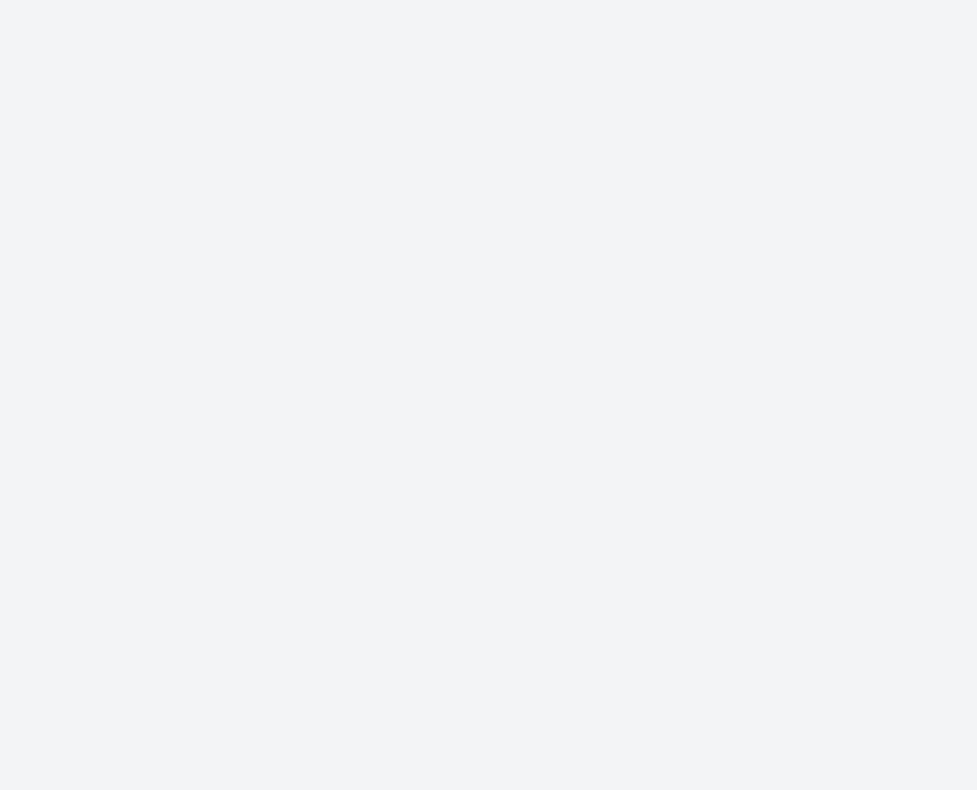
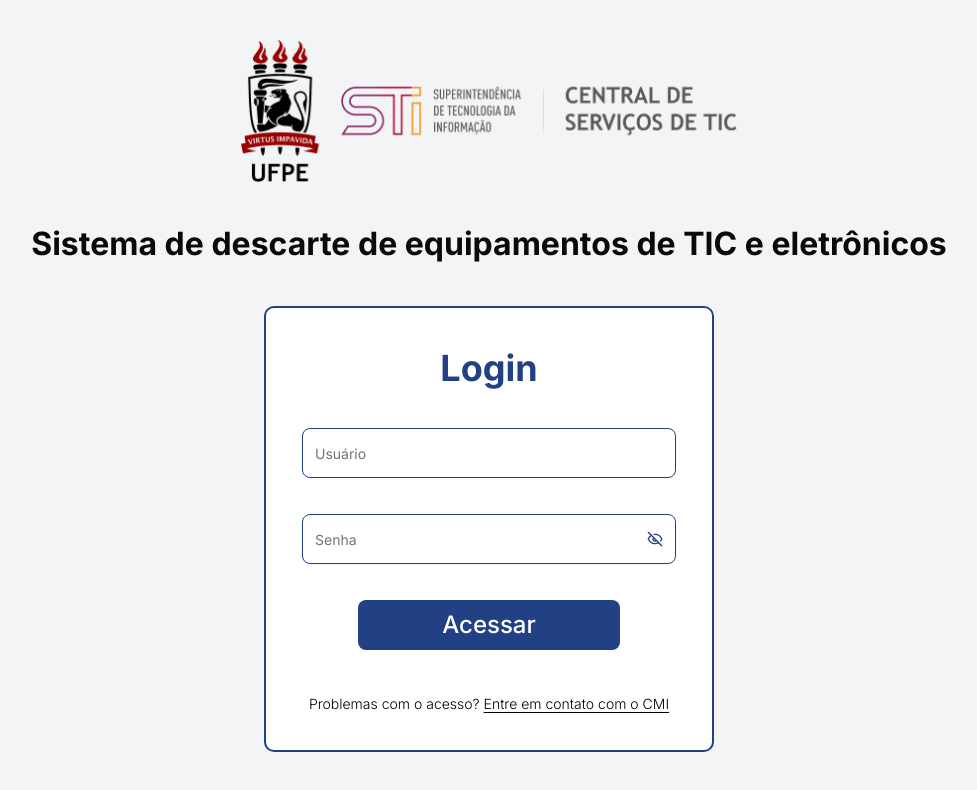
Before and after one commit to marcos-kaio/dispose-electronic-waste-frontend, a React (Vite) app: page /login in a window 1280 px wide. Before the commit this address had no page. Shown: the top 790 px of the page, without its empty margins (151-1128 px from the left). Built offline with nearby package versions, Linux system fonts and the light colour scheme.

Commit message:
feat(auth-flow-and-layout): adjust initial auth flow to be able to login with a mocked auth data

```diff
--- a/src/features/auth/contexts/AuthContext.tsx
+++ b/src/features/auth/contexts/AuthContext.tsx
@@ -4,24 +4,33 @@
 interface AuthContextData {
   isAuthenticated: boolean;
   user: { name: string; email: string } | null;
-  login: (email: string) => void;
+  login: (user: string, password?: string) => Promise<void>;
   logout: () => void;
 }
 
 const AuthContext = createContext<AuthContextData>({} as AuthContextData);
 
 export function AuthProvider({ children }: { children: ReactNode }) {
-  const [user, setUser] = useState<{ name: string; email: string } | null>(null);
+  const [user, setUser] = useState<{ name: string; email: string } | null>(
+    null,
+  );
   const navigate = useNavigate();
 
-  function login(email: string) {
-    setUser({ name: "Usuário teste", email });
-    navigate("/"); // adicionar rota correta para página inicial de dashboard
+  async function login(user: string, password?: string) {
+
+    await new Promise(resolve => setTimeout(resolve, 1000));
+
+    if (user === "admin" && password === "Admin@123") {
+      setUser({ name: "Administrador STI", email: user });
+      navigate("/dashboard");
+    } else {
+      throw new Error("Usuário ou senha incorretos!");
+    }
   }
 
   function logout() {
     setUser(null);
-    navigate("/");
+    navigate("/login");
   }
 
   const isAuthenticated = !!user;
@@ -34,6 +43,6 @@
 }
 
 // eslint-disable-next-line react-refresh/only-export-components
-export function useAuth(){
-    return useContext(AuthContext)
+export function useAuth() {
+  return useContext(AuthContext);
 }
--- a/src/features/auth/pages/LoginPage.tsx
+++ b/src/features/auth/pages/LoginPage.tsx
@@ -27,9 +27,17 @@
   });
   const { errors } = form.formState;
 
-  const onSubmit = (data: loginFormData) => {
-    console.log("Logado: ", data);
-    login(data.user);
+  const onSubmit = async (data: loginFormData) => {
+    try{
+      await login(data.user, data.password);
+    } catch (error) {
+      if (error instanceof Error) {
+        form.setError("root", {
+          type: "manual",
+          message: error.message,
+        });
+      }
+    }
   };
 
   return (
@@ -93,6 +101,12 @@
             )}
           </div>
 
+          {errors.root && (
+            <div className="text-red-500 text-sm text-center font-medium bg-red-50 p-3 rounded-md border border-red-200 w-full sm:w-[70%] self-center">
+              {errors.root.message}
+            </div>
+          )}
+
           <Button
             className="w-full sm:w-[70%] self-center bg-[#224185] hover:bg-[#60749e] text-white text-sm sm:text-2xl h-12.5 cursor-pointer mb-2"
             type="submit"
--- a/src/routes/index.tsx
+++ b/src/routes/index.tsx
@@ -1,12 +1,15 @@
 import { BrowserRouter, Routes, Route } from "react-router-dom";
+import { AuthProvider } from "@/features/auth/contexts/AuthContext";
 import LoginPage from "@/features/auth/pages/LoginPage";
 
 function AppRoutes() {
   return (
     <BrowserRouter>
+      <AuthProvider>
         <Routes>
-                <Route path="/" element={<LoginPage />} />
+          <Route path="/login" element={<LoginPage />} />
         </Routes>
+      </AuthProvider>
     </BrowserRouter>
   );
 }
```
Lines whose indentation alone changed are shown as unchanged.
